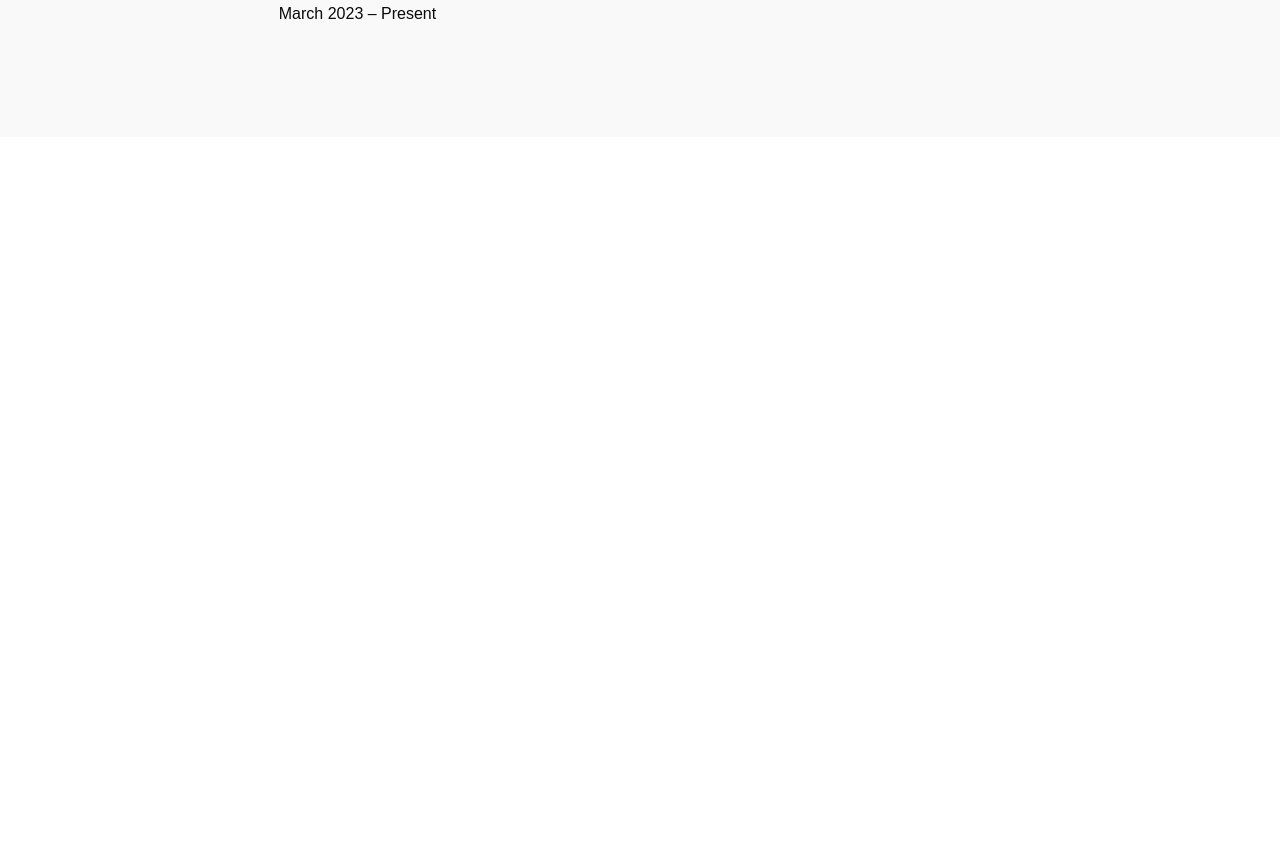
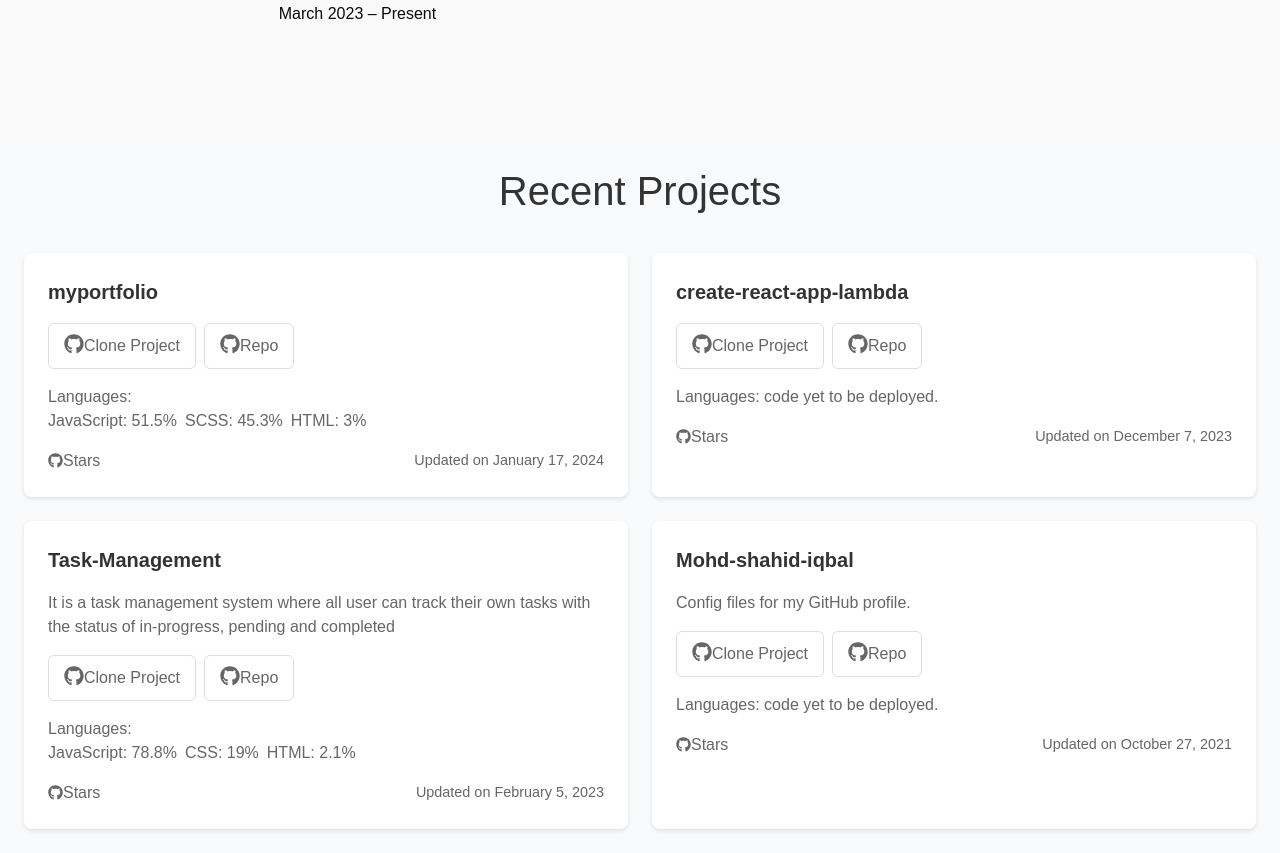
Before and after one commit to WebMohit20/myProfile-next, a Next.js app: page / in a window 1280 px wide. Shown: the part 1840-2693 px from the top of the page. Before the commit the page ends 1977 px from the top, so only its background shows below. Built offline with nearby package versions, Linux system fonts and the light colour scheme.

Commit message:
Projects

```diff
--- a/src/app/globals.css
+++ b/src/app/globals.css
@@ -42,8 +42,10 @@ body {
     display: flex;
     gap: 15px;
     justify-content:center;
+
     a{
       color: inherit;
+      transition: color 0.2s ease;
       &:hover{
         color:black;
       }
@@ -57,13 +59,13 @@ body {
     cursor: pointer;
     border-radius: 5px;
     color: white;
+    transition: background-color 0.2s ease;
     &:hover{
       background-color: white;
       color:#0a0a0a;
     }
   }
 }
-
 
 .AboutMe{
   display: flex;
@@ -125,7 +127,7 @@ body {
 }
 
 .experiences-container{
-  height: 100vh;
+  min-height: 100vh;
   display: flex;
   flex-direction: column;
   align-items: center;
@@ -174,3 +176,98 @@ body {
     }
   }
 }
+
+.projects-container {
+  width:100vw;
+  margin: 0 auto;
+  padding: 24px;
+  background-color: #f9fafb;
+  .main-title {
+    font-size: 2.5rem;
+    font-weight: 400;
+    text-align: center;
+    margin-bottom: 32px;
+    color: #333;
+  }
+  .projects-grid {
+    display: grid;
+    grid-template-columns: 1fr;
+    gap: 24px;
+  }
+  .project-card {
+    background-color: white;
+    border-radius: 8px;
+    padding: 24px;
+    box-shadow: 0 2px 4px rgba(0, 0, 0, 0.1);
+    transition: box-shadow 0.3s ease;
+    &:hover {
+      box-shadow: 0 4px 12px rgba(0, 0, 0, 0.15);
+    }
+  }
+  .project-title {
+    font-size: 1.25rem;
+    font-weight: 600;
+    margin-bottom: 16px;
+    color: #333;
+  }
+  .project-description {
+    color: #666;
+    margin-bottom: 16px;
+    line-height: 1.5;
+  }
+  .button-container {
+    display: flex;
+    gap: 8px;
+    margin-bottom: 16px;
+  }
+
+  .project-button {
+    padding: 10px 15px;
+    display: flex;
+    justify-content: space-between;
+    width: max-content;
+    border: 1px solid #ddd;
+    border-radius: 6px;
+    background-color: white;
+    color: #666;
+    cursor: pointer;
+    transition: background-color 0.2s ease;
+    &:hover {
+      background-color: #f5f5f5;
+    }
+  }
+  .languages-container {
+    margin-bottom: 16px;
+    color: #666;
+  }
+  .languages-list {
+    display: flex;
+    flex-wrap: wrap;
+    gap: 8px;
+  }
+
+  .language-item {
+    color: #666;
+  }
+  .card-footer {
+    display: flex;
+    justify-content: space-between;
+    align-items: center;
+    color: #666;
+  }
+  .stars {
+    display: flex;
+    align-items: center;
+    cursor: pointer;
+  }
+
+  .update-date {
+    font-size: 0.9rem;
+  }
+
+  @media (min-width: 990px) {
+    .projects-grid {
+      grid-template-columns: repeat(2, 1fr);
+    }
+  }
+}
--- a/src/app/page.js
+++ b/src/app/page.js
@@ -2,6 +2,7 @@
 import AboutMe from "../components/AboutMe";
 import HeroSection from "../components/HeroSection";
 import Experiences from "../components/Experiences";
+import Projects from "../components/Projects";
 
 
 export default function Home() {
@@ -10,6 +11,7 @@ export default function Home() {
       <HeroSection/>
       <AboutMe/>
       <Experiences/>
+      <Projects/>
     </div>
   );
 }
--- /dev/null
+++ b/src/components/Card.jsx
@@ -0,0 +1,49 @@
+"use client"
+import {FaGithub} from "react-icons/fa";
+const Card = ({ project }) => {
+    return (
+      <div className="project-card">
+        <h2 className="project-title">{project.title}</h2>
+
+        {project.description && (
+          <p className="project-description">{project.description}</p>
+        )}
+
+        <div className="button-container">
+            <button className="project-button">
+                <FaGithub size={20} className="icon" />
+                Clone Project
+            </button>
+            <button className="project-button">
+                <FaGithub size={20} className="icon" />Repo
+            </button>
+        </div>
+
+        <div className="languages-container">
+          <span className="label">Languages: </span>
+          {typeof project.languages === 'string' ? (
+            <span className="language-text">{project.languages}</span>
+          ) : (
+            <div className="languages-list">
+              {project.languages.map((lang, index) => (
+                <span key={index} className="language-item">
+                  {lang.name}: {lang.percentage}
+                  {index < project.languages.length - 1 && ' '}
+                </span>
+              ))}
+            </div>
+          )}
+        </div>
+
+        <div className="card-footer">
+            <span className="stars">
+                <FaGithub size={15} className="icon" />
+                Stars
+            </span>
+          <span className="update-date">Updated on {project.updatedDate}</span>
+        </div>
+      </div>
+    );
+  };
+
+  export default Card;
--- /dev/null
+++ b/src/components/Projects.jsx
@@ -0,0 +1,55 @@
+"use client"
+import React from "react";
+import Card from "./Card";
+
+const projectsData = [
+    {
+      id: 1,
+      title: 'myportfolio',
+      languages: [
+        { name: 'JavaScript', percentage: '51.5%' },
+        { name: 'SCSS', percentage: '45.3%' },
+        { name: 'HTML', percentage: '3%' }
+      ],
+      updatedDate: 'January 17, 2024'
+    },
+    {
+      id: 2,
+      title: 'create-react-app-lambda',
+      languages: 'code yet to be deployed.',
+      updatedDate: 'December 7, 2023'
+    },
+    {
+      id: 3,
+      title: 'Task-Management',
+      description: 'It is a task management system where all user can track their own tasks with the status of in-progress, pending and completed',
+      languages: [
+        { name: 'JavaScript', percentage: '78.8%' },
+        { name: 'CSS', percentage: '19%' },
+        { name: 'HTML', percentage: '2.1%' }
+      ],
+      updatedDate: 'February 5, 2023'
+    },
+    {
+      id: 4,
+      title: 'Mohd-shahid-iqbal',
+      description: 'Config files for my GitHub profile.',
+      languages: 'code yet to be deployed.',
+      updatedDate: 'October 27, 2021'
+    }
+  ];
+
+const Projects = () => {
+    return (
+      <div className="projects-container">
+        <h1 className="main-title">Recent Projects</h1>
+        <div className="projects-grid">
+          {projectsData.map(project => (
+            <Card key={project.id} project={project} />
+          ))}
+        </div>
+      </div>
+    );
+  };
+
+  export default Projects;
```
